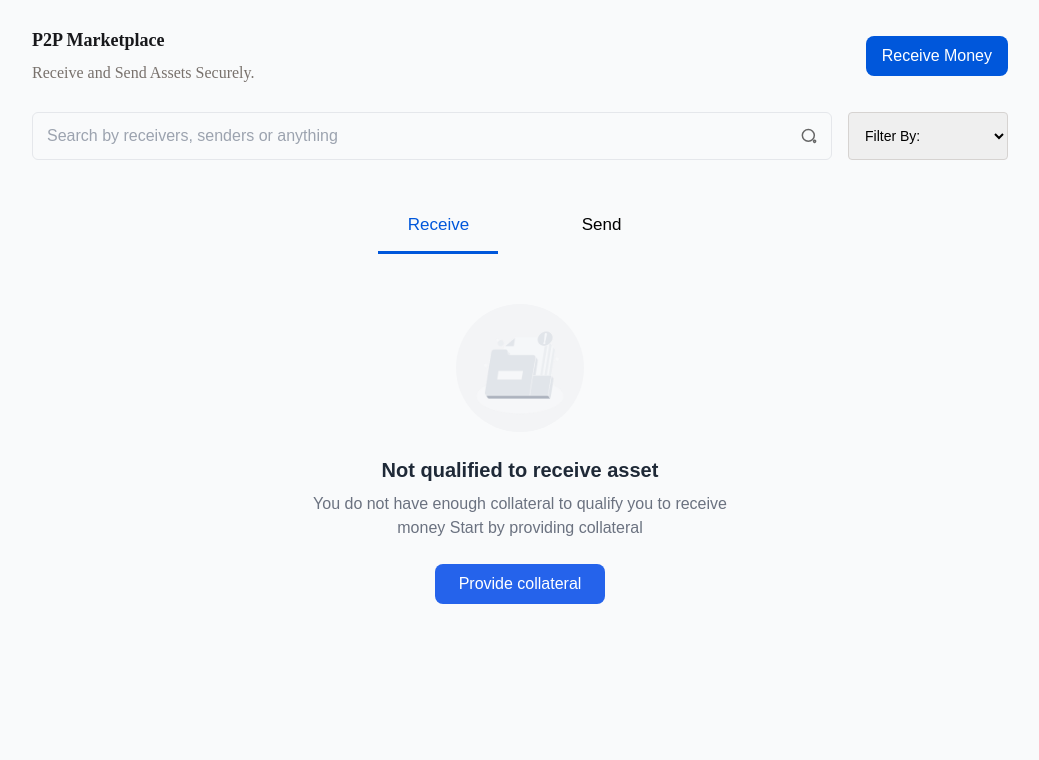
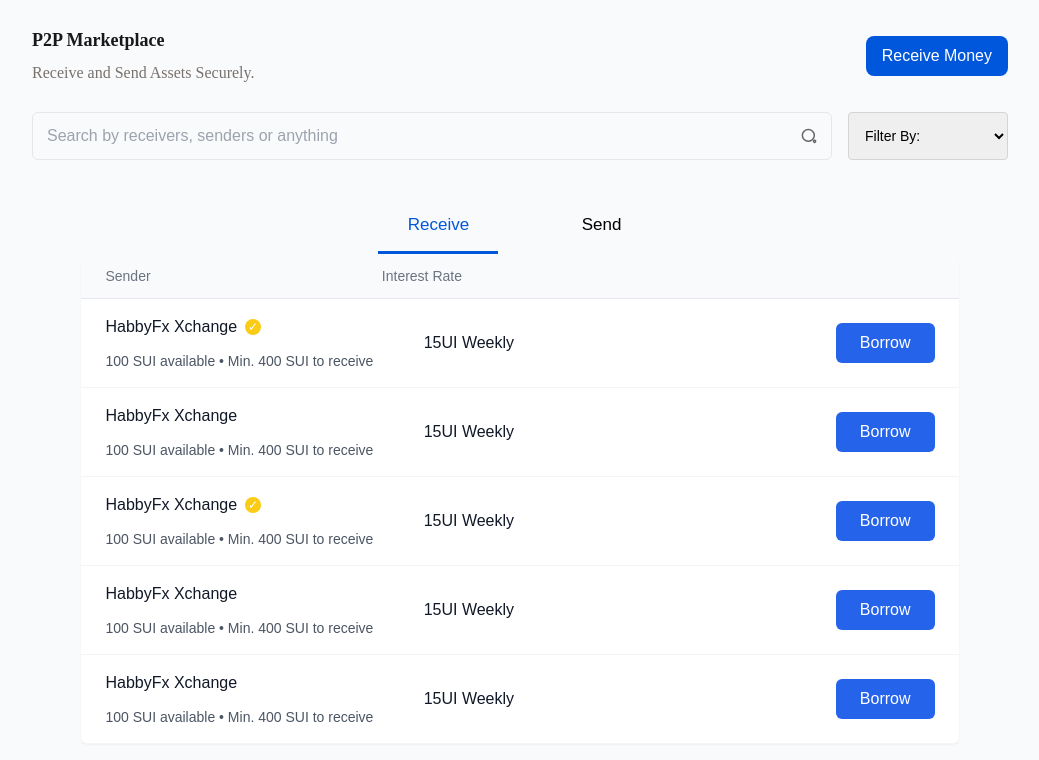
Before and after one commit to tricodenetwork/lock-up, a Next.js app in the folder frontend/: page /lend-borrow in a window 1280 px wide. Shown: the top 760 px of the page, without its empty margins (120-1159 px from the left). Built offline with nearby package versions, Linux system fonts and the light colour scheme.

Commit message:
Receive section

```diff
--- /dev/null
+++ b/frontend/components/shared/Lend&Borrow/RowCard/index.jsx
@@ -0,0 +1,38 @@
+import React from 'react';
+
+export default function RowCard({
+  sender,
+  isVerified = false,
+  availableSUI,
+  minSUI,
+  interestRate
+}) {
+  return (
+    <div className="flex w-full items-center justify-between py-4 px-6 border-b border-gray-100 overflow-x-auto">
+      <div className="flex flex-col w-[40rem] items-start gap-3">
+        <div className="flex items-center space-x-2">
+          <span className="font-medium text-gray-900">{sender}</span>
+          {isVerified && (
+            <span className="w-4 h-4 bg-yellow-400 rounded-full inline-flex items-center justify-center">
+              <span className="text-white text-xs">✓</span>
+            </span>
+          )}
+        </div>
+
+        <div className="flex w-full">
+          <div className="text-sm text-gray-600">
+            {availableSUI} SUI available • Min. {minSUI} SUI to receive
+          </div>
+        </div>
+      </div>
+
+      <div className="text-gray-900 w-full">{interestRate} Weekly</div>
+
+      <div className="flex items-center space-x-8">
+        <button className="bg-blue-600 text-white px-6 py-2 rounded-md hover:bg-blue-700 transition-colors">
+          Borrow
+        </button>
+      </div>
+    </div>
+  );
+}
--- a/frontend/components/shared/Lend&Borrow/Tabs/Receive/index.jsx
+++ b/frontend/components/shared/Lend&Borrow/Tabs/Receive/index.jsx
@@ -1,6 +1,6 @@
 import { useState, useEffect } from "react";
 import { useRouter } from "next/navigation";
-import Image from "next/image";
+import RowCard from '../../RowCard';
 import { EmptyState } from "../../EmptyState";
 
 const Receive = () => {
@@ -10,9 +10,59 @@ const Receive = () => {
 
   return (
     <div className="flex flex-col w-full justify-center items-center gap-6">
-     <EmptyState type="receive" />
+    <div className="bg-white rounded-lg shadow-sm">
+      <div className="grid grid-cols-3 py-3 px-6 bg-gray-50 border-b border-gray-200 text-sm font-medium text-gray-500">
+        <div>Sender</div>
+        <div>Interest Rate</div>
+        <div></div>
+      </div>
+
+      {lendingData.map((item, index) => (
+        <RowCard key={index} {...item} />
+      ))}
+    </div>
+     {/* <EmptyState type="receive" /> */}
     </div>
   );
 };
 
 export default Receive;
+
+
+const lendingData = [
+  {
+    sender: 'HabbyFx Xchange',
+    isVerified: true,
+    availableSUI: 100,
+    minSUI: 400,
+    interestRate: '15UI'
+  },
+  {
+    sender: 'HabbyFx Xchange',
+    isVerified: false,
+    availableSUI: 100,
+    minSUI: 400,
+    interestRate: '15UI'
+  },
+  {
+    sender: 'HabbyFx Xchange',
+    isVerified: true,
+    availableSUI: 100,
+    minSUI: 400,
+    interestRate: '15UI'
+  },
+  {
+    sender: 'HabbyFx Xchange',
+    isVerified: false,
+    availableSUI: 100,
+    minSUI: 400,
+    interestRate: '15UI'
+  },
+  {
+    sender: 'HabbyFx Xchange',
+    isVerified: false,
+    availableSUI: 100,
+    minSUI: 400,
+    interestRate: '15UI'
+  }
+];
```
